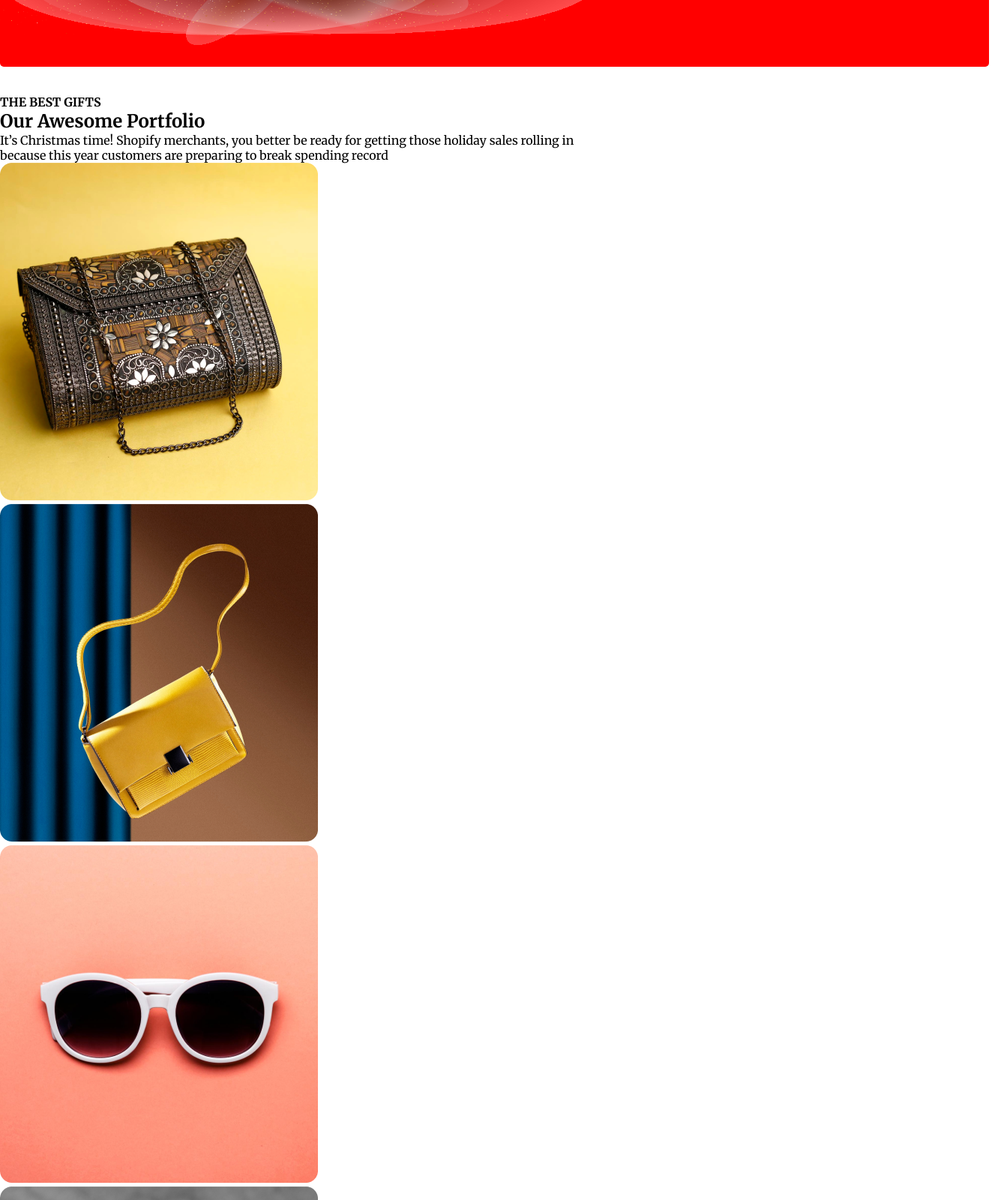
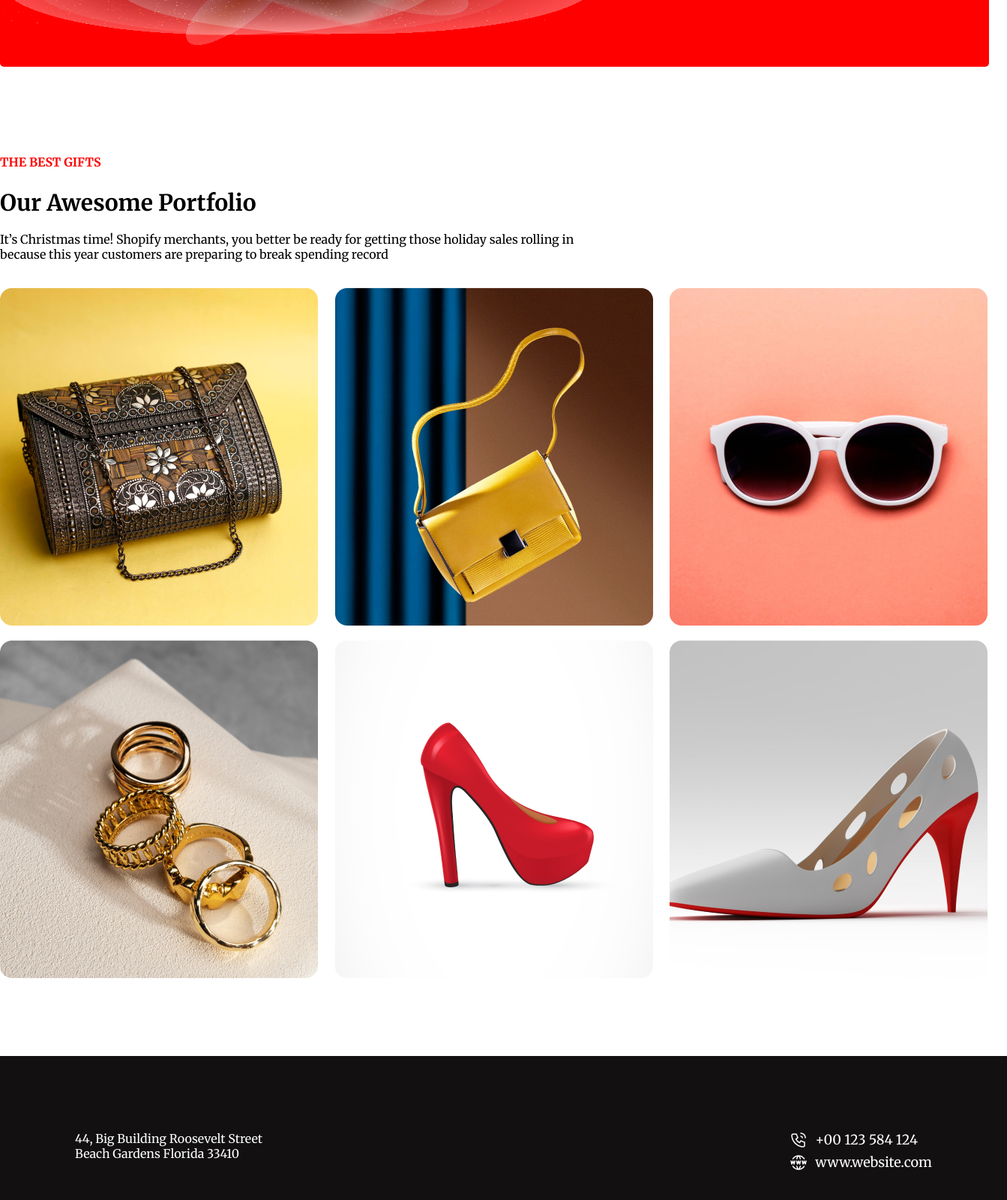
Before and after one commit to ripon301252/reward-new-year, a plain HTML site: page index.html in a window 1280 px wide. Shown: the part 3116-4716 px from the top of the page at 75% size, 1343 px wide, since content can reach past the window. Drawn offline with Linux system fonts and the light colour scheme.

Commit message:
Update style.css

```diff
--- a/style.css
+++ b/style.css
@@ -171,7 +171,7 @@ body{
     margin: 0 auto;
     margin-top: 100px;
     position: relative;
-    margin-bottom: 40px;
+
 }
 .holiday-text-container{
     display: flex;
@@ -235,3 +235,94 @@ body{
     left: 107%;
     top: 75px;
 }
+
+
+/* portfolio styles */
+.portfolio-container{
+    width: 1320px;
+    height: 1102px;
+    /* border: 2px solid red; */
+    margin: 0 auto;
+    margin-top: 120px;
+}
+
+.portfolio-content h4{
+    color: red;
+    font-weight: 700;
+}
+
+.portfolio-content h2{
+    font-size: 30px;
+    font-weight: 700;
+    margin-top: 25px;
+    margin-bottom: 20px;
+}
+
+.portfolio-items{
+    margin-top: 35px;
+    display: grid;
+    grid-template-columns: repeat(3, 1fr);
+    gap: 20px;
+}
+.items{
+    width: 424px;
+    height: 450px;
+}
+
+.items img:hover{
+    border: 2px solid blue;
+    border-radius: 20px;
+}
+
+/* footer styles */
+.footer-container{
+    width: 1343px;
+    height: 609px;
+    /* border: 2px solid red; */
+    background-color: rgb(18, 16, 16);
+    margin-top: 100px;
+    border-bottom: 2px solid blue;
+}
+.footer-content{
+    display: flex;
+    justify-content: space-between;
+    padding-top: 100px;
+}
+
+.footer-leftside{
+    color: #ffffff;
+    margin-left: 100px;
+}
+
+.footer-rightside{
+    color: #ffffff;
+    margin-right: 100px;
+}
+
+.contact-1{
+    display: flex;
+    font-size: 18px;
+    gap: 10px;
+}
+.contact-2{
+    display: flex;
+    font-size: 18px;
+    gap: 10px;
+}
+
+hr{
+    margin: 80px;
+}
+
+.social-img{
+    display: flex;
+    justify-content: center;
+    gap: 20px;
+}
+
+.footer-last{
+    color: #ffffff;
+    display: flex;
+    justify-content: space-between;
+    margin: 0 100px;
+}
```
